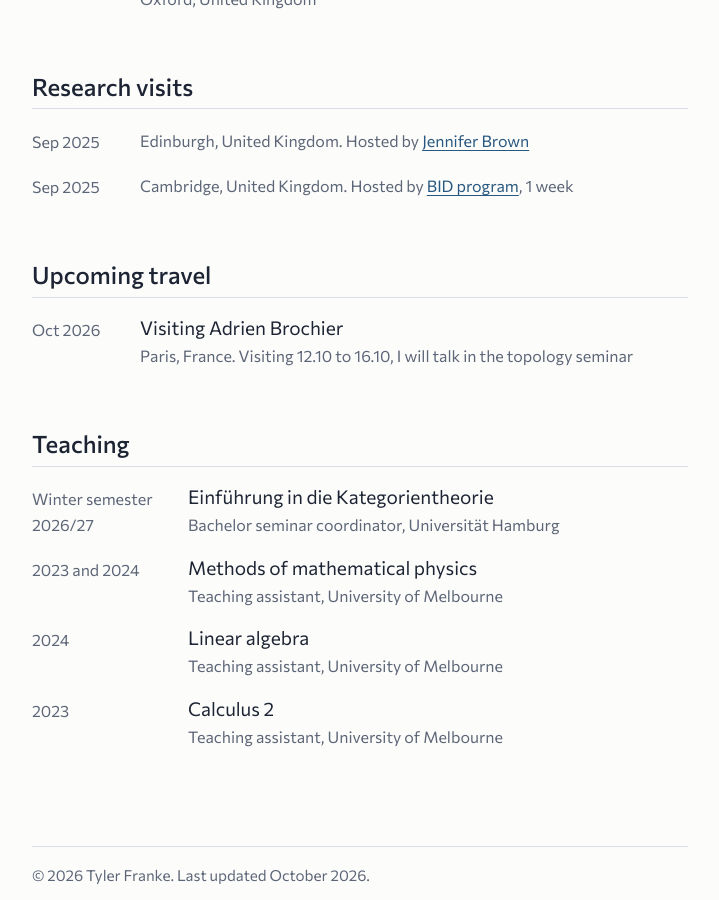
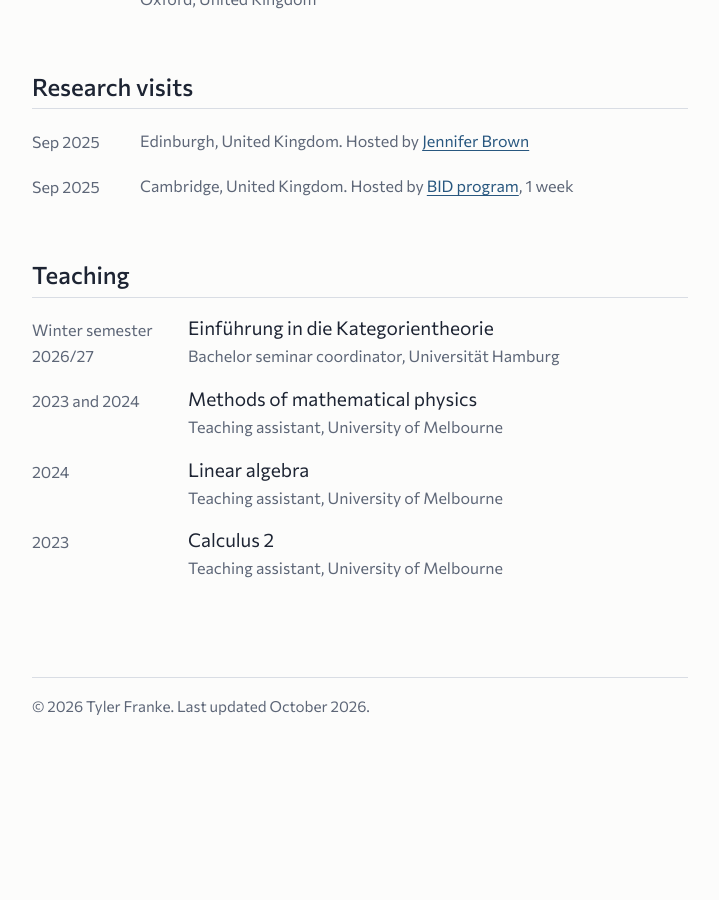
Before and after one commit to TylerFranke/TylerFranke.github.io, a Jekyll site: the page built from index.html, in a window 1280 px wide and 900 px high, scrolled down 2753 px. Shown: the whole window, without its empty margins (280-999 px from the left). Built offline with Jekyll 4.4.1, drawn with Linux system fonts in a browser that asks for light colours; after the commit the page ends 3526 px from its top, so only the background shows below that.

Commit message:
Remove event entry for Visiting Adrien Brochier
Removed upcoming event details for 'Visiting Adrien Brochier'.

```diff
--- a/_data/upcoming.yml
+++ b/_data/upcoming.yml
@@ -5,8 +5,3 @@
 #   date:     2026-05-01           # start date, YYYY-MM-DD
 #   url:      "https://..."        # optional
 #   note:     "Gave a talk"        # optional
-
--  name:     "Visiting Adrien Brochier"
-   location: "Paris, France"
-   date:     2026-10-12
-   note:     "Visiting 12.10 to 16.10, I will talk in the topology seminar"
```
